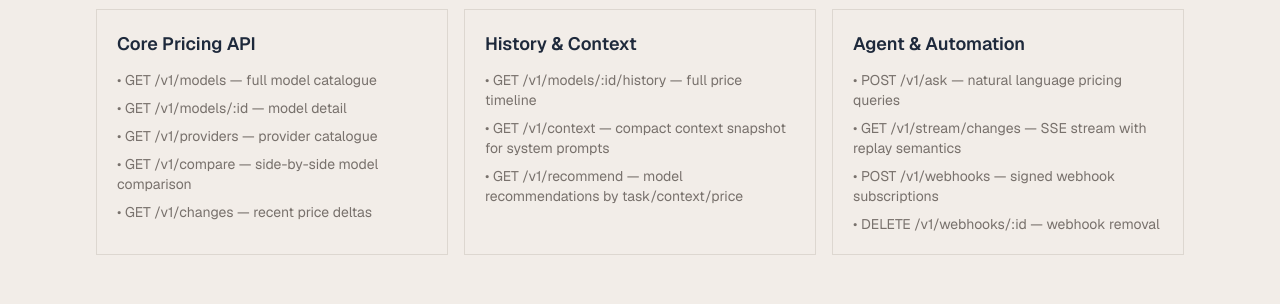
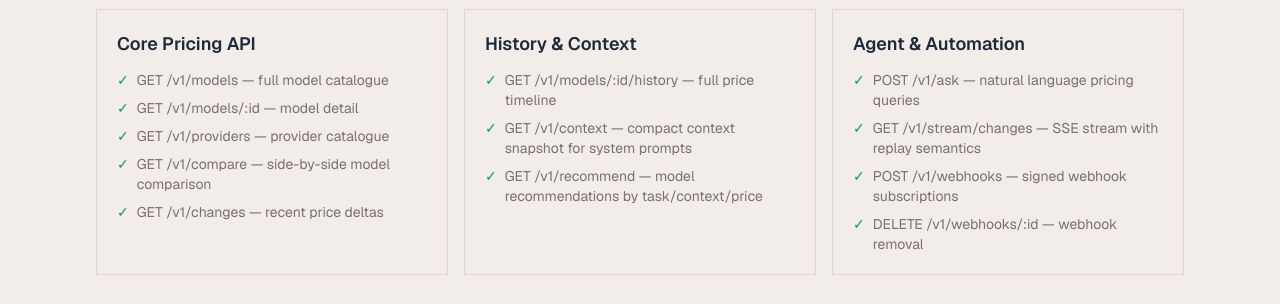
Before and after one commit to romeo-folie/llm-pricing-api, a Next.js app in the folder frontend/: page /pricing in a window 1280 px wide. Shown: the part 269-573 px from the top of the page. Built offline with nearby package versions, Linux system fonts and the light colour scheme; no server answers.

Commit message:
fix(features): replace literal bullets with themed green check icons

```diff
--- a/frontend/app/pricing/page.tsx
+++ b/frontend/app/pricing/page.tsx
@@ -113,8 +113,13 @@ export default function FeaturesPage() {
               </h2>
               <ul className="space-y-2">
                 {group.items.map((item) => (
-                  <li key={item} className="font-outfit text-sm" style={{ color: "var(--muted)" }}>
-                    • {item}
+                  <li
+                    key={item}
+                    className="font-outfit text-sm flex items-start gap-2"
+                    style={{ color: "var(--muted)" }}
+                  >
+                    <span style={{ color: "var(--green)" }} aria-hidden="true">✓</span>
+                    <span>{item}</span>
                   </li>
                 ))}
               </ul>
```
